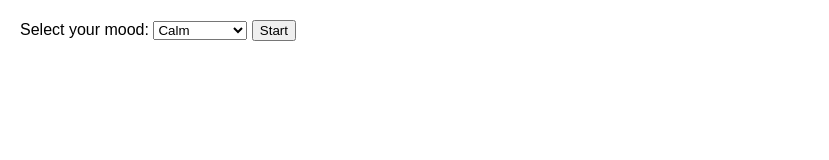
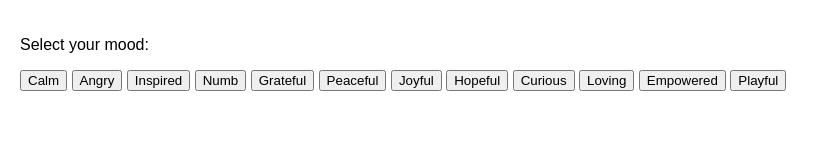
Before and after one commit to QQSuperDogGaming/B2ProgressOfColour, a plain HTML site: page index.html in a window 1280 px wide. Shown: the whole page, without its empty margins (0-829 px from the left). Drawn offline with Linux system fonts and the light colour scheme.

Commit message:
Update index.html

```diff
--- a/index.html
+++ b/index.html
@@ -2,29 +2,28 @@
 <html>
   <head>
     <meta charset="UTF-8">
-    <title>Progress Of Colour</title>
+    <title>The Colour Box</title>
     <script src="https://aframe.io/releases/1.4.2/aframe.min.js"></script>
     <script src="main.js" defer></script>
     <link rel="stylesheet" href="style.css">
   </head>
   <body>
     <div id="mood-select">
-      <label for="mood">Select your mood:</label>
-      <select id="mood">
-        <option value="calm">Calm</option>
-        <option value="angry">Angry</option>
-        <option value="inspired">Inspired</option>
-        <option value="numb">Numb</option>
-        <option value="grateful">Grateful</option>
-        <option value="peaceful">Peaceful</option>
-        <option value="joyful">Joyful</option>
-        <option value="hopeful">Hopeful</option>
-        <option value="curious">Curious</option>
-        <option value="loving">Loving</option>
-        <option value="empowered">Empowered</option>
-        <option value="playful">Playful</option>
-      </select>
-      <button onclick="startExperience()">Start</button>
+      <p>Select your mood:</p>
+      <div class="mood-buttons">
+        <button onclick="startExperience('calm')">Calm</button>
+        <button onclick="startExperience('angry')">Angry</button>
+        <button onclick="startExperience('inspired')">Inspired</button>
+        <button onclick="startExperience('numb')">Numb</button>
+        <button onclick="startExperience('grateful')">Grateful</button>
+        <button onclick="startExperience('peaceful')">Peaceful</button>
+        <button onclick="startExperience('joyful')">Joyful</button>
+        <button onclick="startExperience('hopeful')">Hopeful</button>
+        <button onclick="startExperience('curious')">Curious</button>
+        <button onclick="startExperience('loving')">Loving</button>
+        <button onclick="startExperience('empowered')">Empowered</button>
+        <button onclick="startExperience('playful')">Playful</button>
+      </div>
     </div>
 
     <div id="ar-container">
```
